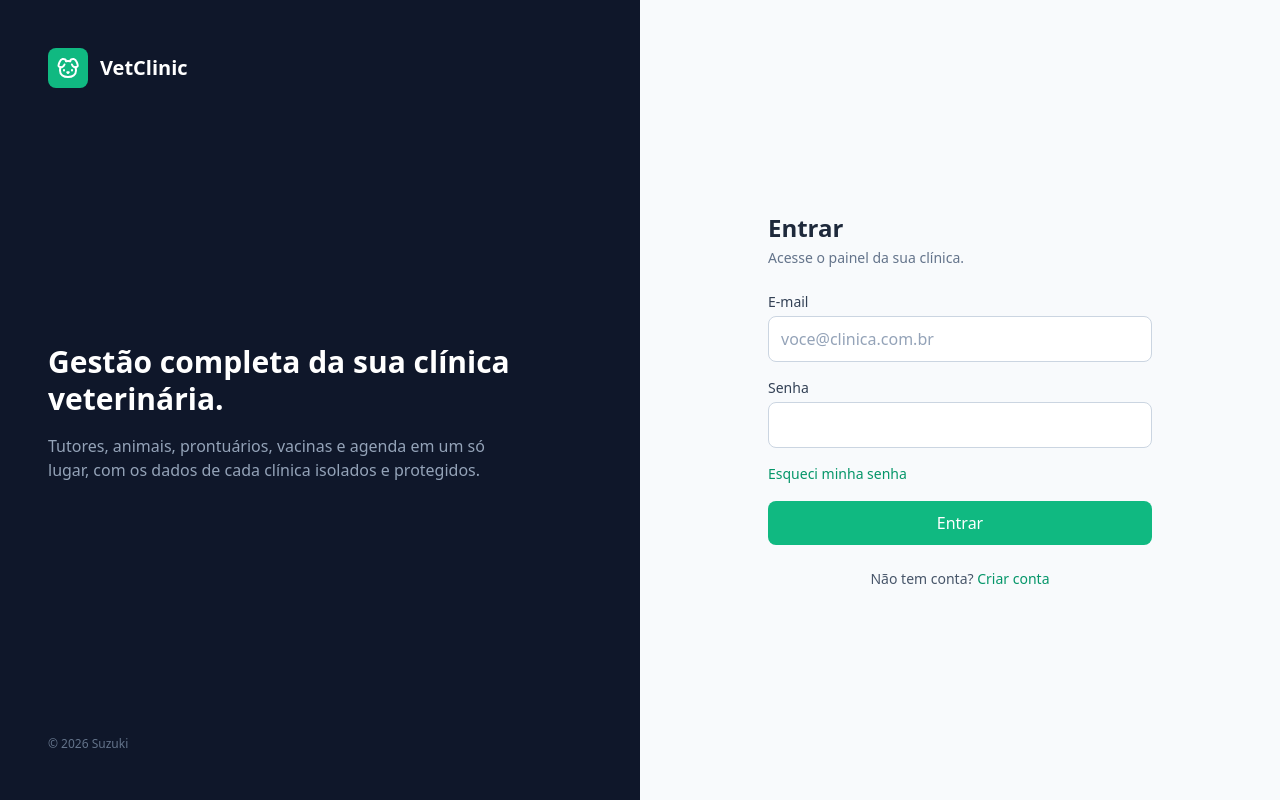
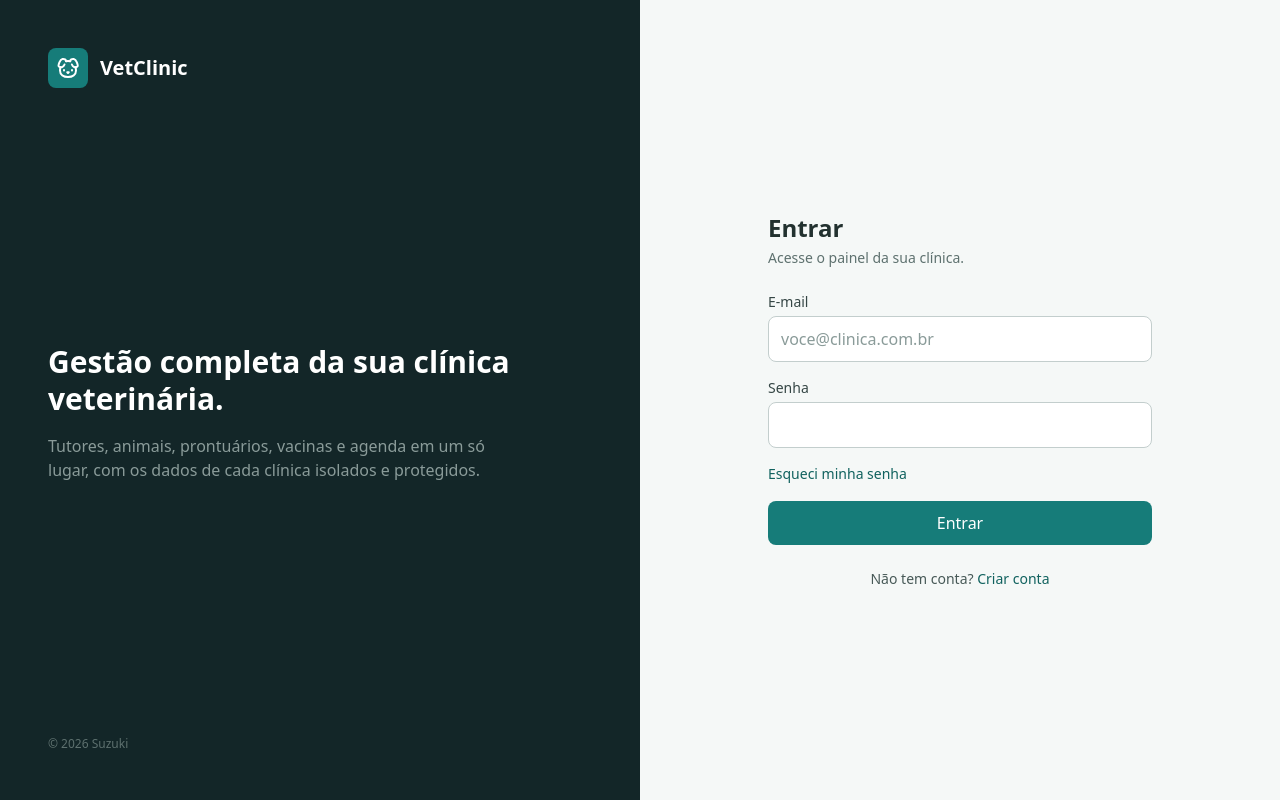
Before and after one commit to GS-suzuki13/VetClinicManager, a React (Vite) app: page / in a window 1280 px wide. Built offline with nearby package versions, Linux system fonts and the light colour scheme; no server answers.

Commit message:
style: paleta de cores e fontes de clínica veterinária (tema Tailwind)
Verde-azulado como cor principal, neutros esverdeados, coral de destaque e azul calmo. Fontes Nunito/Nunito Sans. Só tema; nenhum componente ou regra de negócio alterado.

```diff
--- a/tailwind.config.js
+++ b/tailwind.config.js
@@ -1,8 +1,76 @@
 /** @type {import('tailwindcss').Config} */
+
+// Identidade visual: verde-azulado (confiança + saúde, padrão em clínicas
+// veterinárias), neutros levemente esverdeados e coral como destaque caloroso.
+// As escalas substituem as cores padrão usadas nos componentes, então o tema
+// muda sem alterar nenhum componente.
 export default {
   content: ['./index.html', './src/**/*.{js,ts,jsx,tsx}'],
   theme: {
-    extend: {},
+    extend: {
+      colors: {
+        // Cor principal da marca (antes: emerald)
+        emerald: {
+          50: '#EEF8F7',
+          100: '#D5EFEC',
+          200: '#AEDFDA',
+          300: '#7CC8C2',
+          400: '#45A8A2',
+          500: '#167C79',
+          600: '#11625F',
+          700: '#104F4D',
+          800: '#0F403F',
+          900: '#0E3534',
+          950: '#062120',
+        },
+        // Neutros com leve tom verde-azulado (antes: slate)
+        slate: {
+          50: '#F5F8F7',
+          100: '#ECF1F0',
+          200: '#DCE4E3',
+          300: '#C3CECD',
+          400: '#8A9B99',
+          500: '#5E716F',
+          600: '#475957',
+          700: '#354645',
+          800: '#22312F',
+          900: '#132628',
+          950: '#0A1819',
+        },
+        // Destaque caloroso (antes: orange)
+        orange: {
+          50: '#FDF3F0',
+          100: '#FBE3DC',
+          200: '#F6C5B7',
+          300: '#EEA08B',
+          400: '#E07A5F',
+          500: '#C44F33',
+          600: '#A8402A',
+          700: '#8A3524',
+          800: '#6F2D20',
+          900: '#5B281D',
+          950: '#32120C',
+        },
+        // Azul calmo (antes: blue)
+        blue: {
+          50: '#EFF6FA',
+          100: '#D9EAF4',
+          200: '#B6D5EA',
+          300: '#86B8DA',
+          400: '#5394C3',
+          500: '#2B73A6',
+          600: '#225E8A',
+          700: '#1E4D70',
+          800: '#1C415D',
+          900: '#1B384F',
+          950: '#112334',
+        },
+      },
+      fontFamily: {
+        sans: ['"Nunito Sans"', 'ui-sans-serif', 'system-ui', 'sans-serif'],
+        display: ['Nunito', '"Nunito Sans"', 'ui-sans-serif', 'system-ui', 'sans-serif'],
+      },
+    },
   },
   plugins: [],
 };
```
